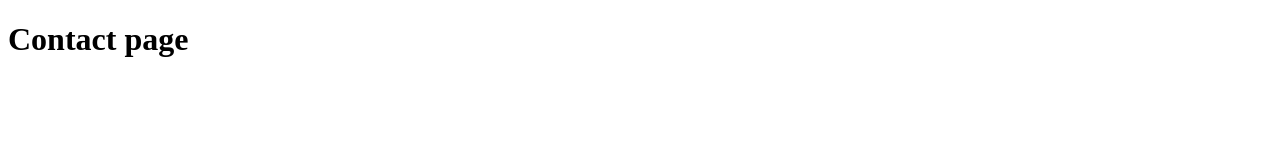
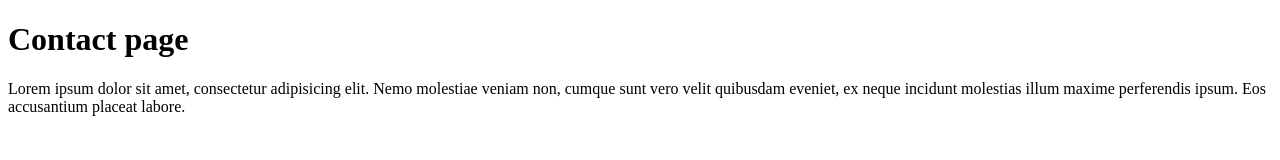
Before and after one commit to anabourna/Demo, a plain HTML site: page contact.html in a window 1280 px wide. Drawn offline with Linux system fonts and the light colour scheme.

Commit message:
Add of section lorem ipsum

```diff
--- a/contact.html
+++ b/contact.html
@@ -8,5 +8,13 @@
 </head>
 <body>
     <h1>Contact page</h1>
+    <section>
+        <p>
+            Lorem ipsum dolor sit amet, consectetur adipisicing elit.
+            Nemo molestiae veniam non, cumque sunt vero velit quibusdam eveniet,
+            ex neque incidunt molestias illum maxime perferendis ipsum.
+            Eos accusantium placeat labore.
+        </p>
+    </section>
 </body>
 </html>
```
